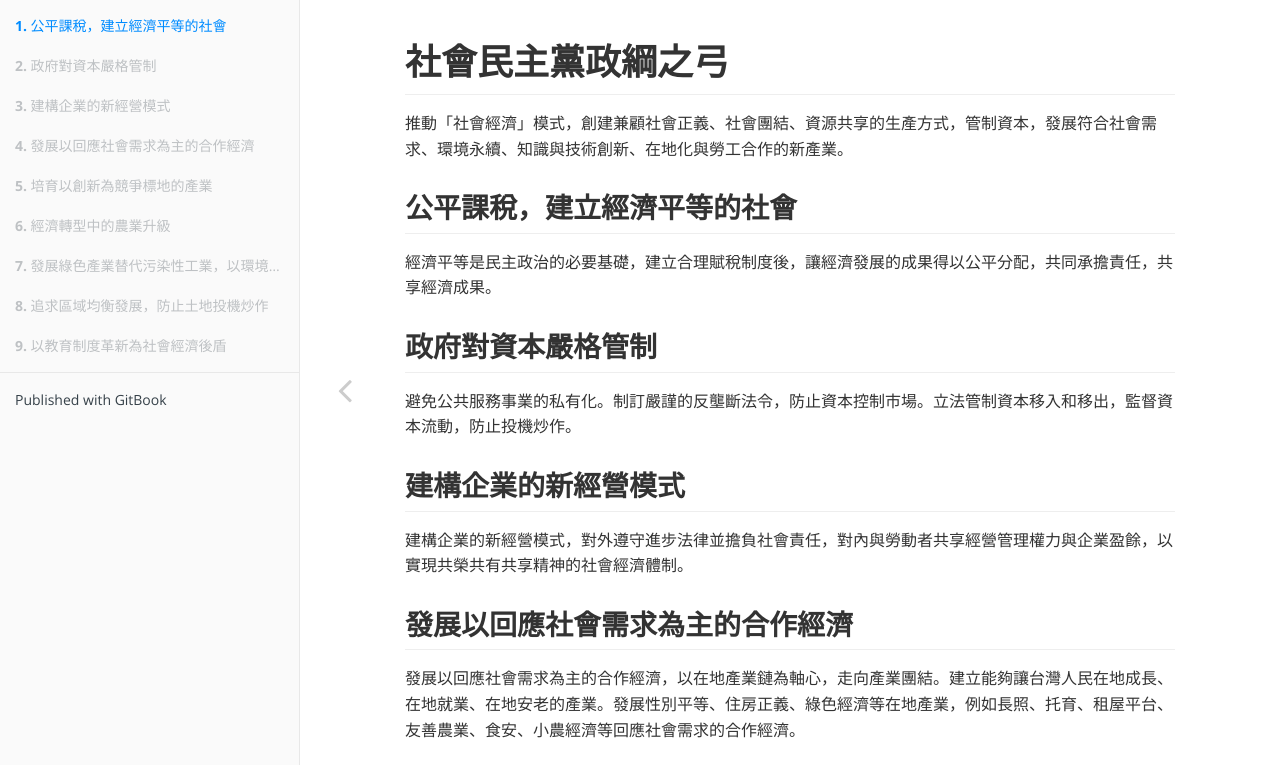
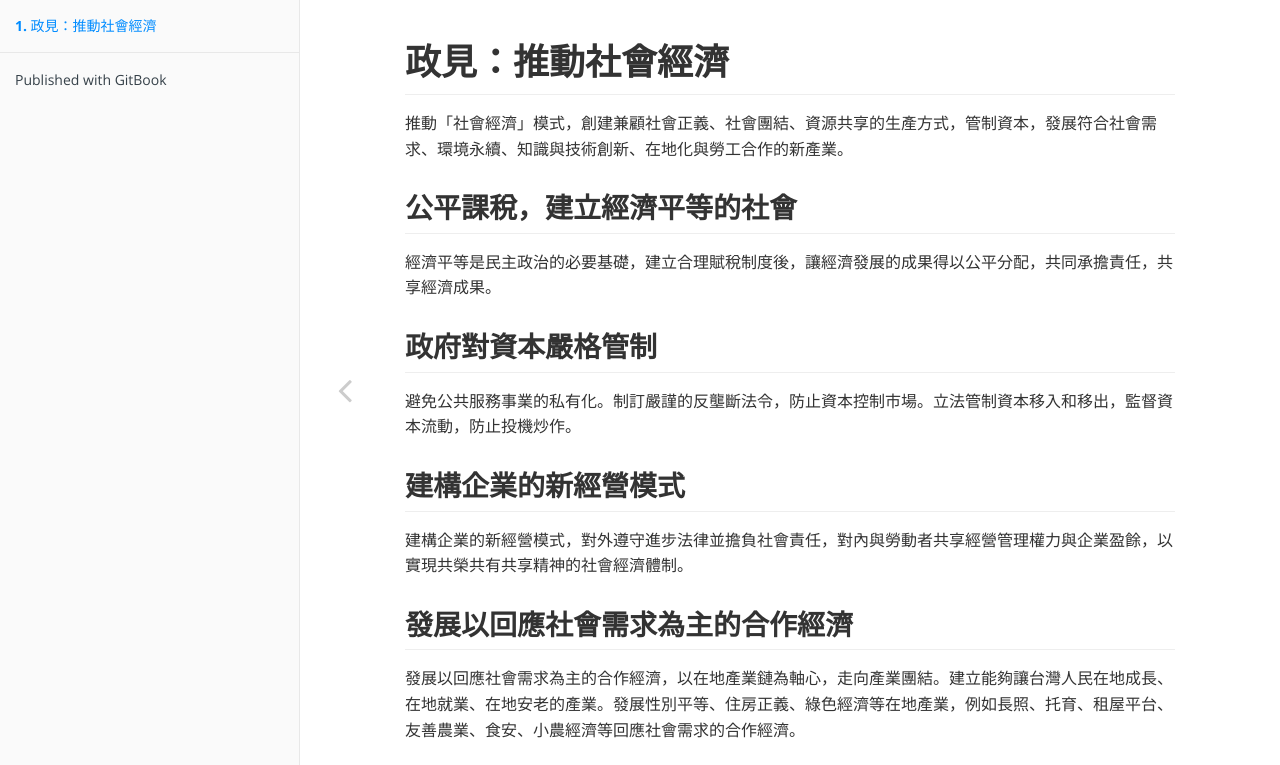
Before and after one commit to sdparty/politics-bow-gitbook, a plain HTML site: page 1.html in a window 1280 px wide. Shown: the part 35-800 px from the top of the page. Drawn offline with Linux system fonts and the light colour scheme.

Commit message:
Update 2015-03-29T13:12:42.071Z

```diff
--- a/1.html
+++ b/1.html
@@ -5,7 +5,7 @@
         <!-- head:start -->
         <meta charset="UTF-8">
         <meta http-equiv="X-UA-Compatible" content="IE=11; IE=10; IE=9; IE=8; IE=7; IE=EDGE" />
-        <title>公平課稅，建立經濟平等的社會 | 簡介</title>
+        <title>政見：推動社會經濟 | 簡介</title>
         <meta content="text/html; charset=utf-8" http-equiv="Content-Type">
         <meta name="description" content="">
         <meta name="generator" content="GitBook 2.0.0">
@@ -38,7 +38,7 @@
 
 
 
-    <div class="book" data-level="1" data-basepath="." data-revision="Sun Mar 29 2015 21:10:56 GMT+0800 (CST)">
+    <div class="book" data-level="1" data-basepath="." data-revision="Sun Mar 29 2015 21:12:16 GMT+0800 (CST)">
 
 
 <div class="book-summary">
@@ -76,65 +76,9 @@
 
                             <b>1.</b>
 
-                        公平課稅，建立經濟平等的社會
+                        政見：推動社會經濟
                     </a>
 
-
-
-        </li>
-
-        <li class="chapter " data-level="2" data-path="2.html">
-
-            <span><b>2.</b> 政府對資本嚴格管制</span>
-
-
-        </li>
-
-        <li class="chapter " data-level="3" data-path="3.html">
-
-            <span><b>3.</b> 建構企業的新經營模式</span>
-
-
-        </li>
-
-        <li class="chapter " data-level="4" data-path="4.html">
-
-            <span><b>4.</b> 發展以回應社會需求為主的合作經濟</span>
-
-
-        </li>
-
-        <li class="chapter " data-level="5" data-path="5.html">
-
-            <span><b>5.</b> 培育以創新為競爭標地的產業</span>
-
-
-        </li>
-
-        <li class="chapter " data-level="6" data-path="6.html">
-
-            <span><b>6.</b> 經濟轉型中的農業升級</span>
-
-
-        </li>
-
-        <li class="chapter " data-level="7" data-path="7.html">
-
-            <span><b>7.</b> 發展綠色產業替代污染性工業，以環境永續為經濟發展前提</span>
-
-
-        </li>
-
-        <li class="chapter " data-level="8" data-path="8.html">
-
-            <span><b>8.</b> 追求區域均衡發展，防止土地投機炒作</span>
-
-
-        </li>
-
-        <li class="chapter " data-level="9" data-path="9.html">
-
-            <span><b>9.</b> 以教育制度革新為社會經濟後盾</span>
 
 
         </li>
@@ -230,7 +174,7 @@
 
                     <section class="normal" id="section-">
 
-                        <h1 id="%E7%A4%BE%E6%9C%83%E6%B0%91%E4%B8%BB%E9%BB%A8%E6%94%BF%E7%B6%B1%E4%B9%8B%E5%BC%93">&#x793E;&#x6703;&#x6C11;&#x4E3B;&#x9EE8;&#x653F;&#x7DB1;&#x4E4B;&#x5F13;</h1>
+                        <h1 id="%E6%94%BF%E8%A6%8B%EF%BC%9A%E6%8E%A8%E5%8B%95%E7%A4%BE%E6%9C%83%E7%B6%93%E6%BF%9F">&#x653F;&#x898B;&#xFF1A;&#x63A8;&#x52D5;&#x793E;&#x6703;&#x7D93;&#x6FDF;</h1>
 <p>&#x63A8;&#x52D5;&#x300C;&#x793E;&#x6703;&#x7D93;&#x6FDF;&#x300D;&#x6A21;&#x5F0F;&#xFF0C;&#x5275;&#x5EFA;&#x517C;&#x9867;&#x793E;&#x6703;&#x6B63;&#x7FA9;&#x3001;&#x793E;&#x6703;&#x5718;&#x7D50;&#x3001;&#x8CC7;&#x6E90;&#x5171;&#x4EAB;&#x7684;&#x751F;&#x7522;&#x65B9;&#x5F0F;&#xFF0C;&#x7BA1;&#x5236;&#x8CC7;&#x672C;&#xFF0C;&#x767C;&#x5C55;&#x7B26;&#x5408;&#x793E;&#x6703;&#x9700;&#x6C42;&#x3001;&#x74B0;&#x5883;&#x6C38;&#x7E8C;&#x3001;&#x77E5;&#x8B58;&#x8207;&#x6280;&#x8853;&#x5275;&#x65B0;&#x3001;&#x5728;&#x5730;&#x5316;&#x8207;&#x52DE;&#x5DE5;&#x5408;&#x4F5C;&#x7684;&#x65B0;&#x7522;&#x696D;&#x3002;</p>
 <h2 id="%E5%85%AC%E5%B9%B3%E8%AA%B2%E7%A8%85%EF%BC%8C%E5%BB%BA%E7%AB%8B%E7%B6%93%E6%BF%9F%E5%B9%B3%E7%AD%89%E7%9A%84%E7%A4%BE%E6%9C%83">&#x516C;&#x5E73;&#x8AB2;&#x7A05;&#xFF0C;&#x5EFA;&#x7ACB;&#x7D93;&#x6FDF;&#x5E73;&#x7B49;&#x7684;&#x793E;&#x6703;</h2>
 <p>&#x7D93;&#x6FDF;&#x5E73;&#x7B49;&#x662F;&#x6C11;&#x4E3B;&#x653F;&#x6CBB;&#x7684;&#x5FC5;&#x8981;&#x57FA;&#x790E;&#xFF0C;&#x5EFA;&#x7ACB;&#x5408;&#x7406;&#x8CE6;&#x7A05;&#x5236;&#x5EA6;&#x5F8C;&#xFF0C;&#x8B93;&#x7D93;&#x6FDF;&#x767C;&#x5C55;&#x7684;&#x6210;&#x679C;&#x5F97;&#x4EE5;&#x516C;&#x5E73;&#x5206;&#x914D;&#xFF0C;&#x5171;&#x540C;&#x627F;&#x64D4;&#x8CAC;&#x4EFB;&#xFF0C;&#x5171;&#x4EAB;&#x7D93;&#x6FDF;&#x6210;&#x679C;&#x3002;</p>
@@ -271,7 +215,7 @@
 
 <script>
 require(["gitbook"], function(gitbook) {
-    var config = {"fontSettings":{"theme":null,"family":"sans","size":2},"json":{"output":"_book/content.json"},"discourse":{"url":"https://talk.sdparty.tw/","api_key":"","api_username":"sdparty","parent_category_id":17,"parent_category_name":"社民黨政綱之弓"}};
+    var config = {"fontSettings":{"theme":null,"family":"sans","size":2},"json":{"output":"_book/content.json"},"discourse":{"url":"https://talk.sdparty.tw/","api_key":"","api_username":"sdparty","parent_category_id":17,"parent_category_name":"政見：推動社會經濟"}};
     gitbook.start(config);
 });
 </script>
```
Also changed, not shown: index.html (+4 -60 lines).
